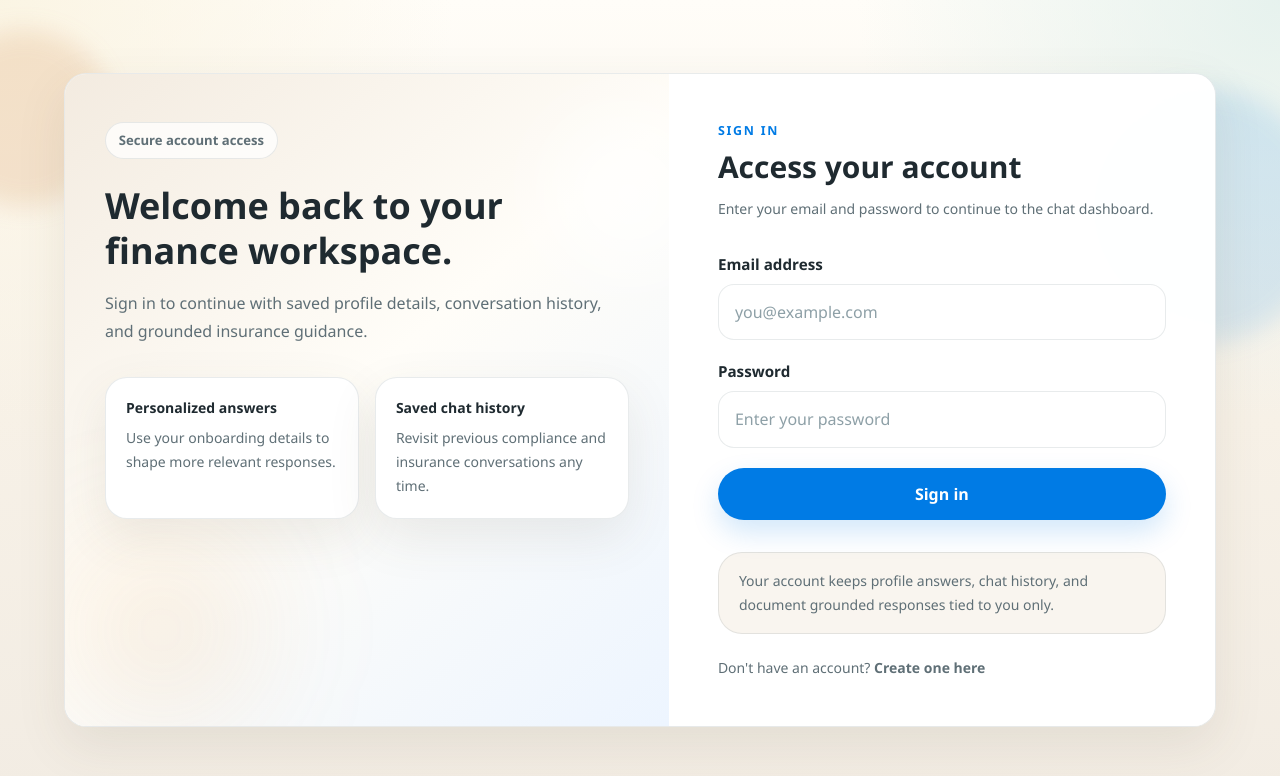
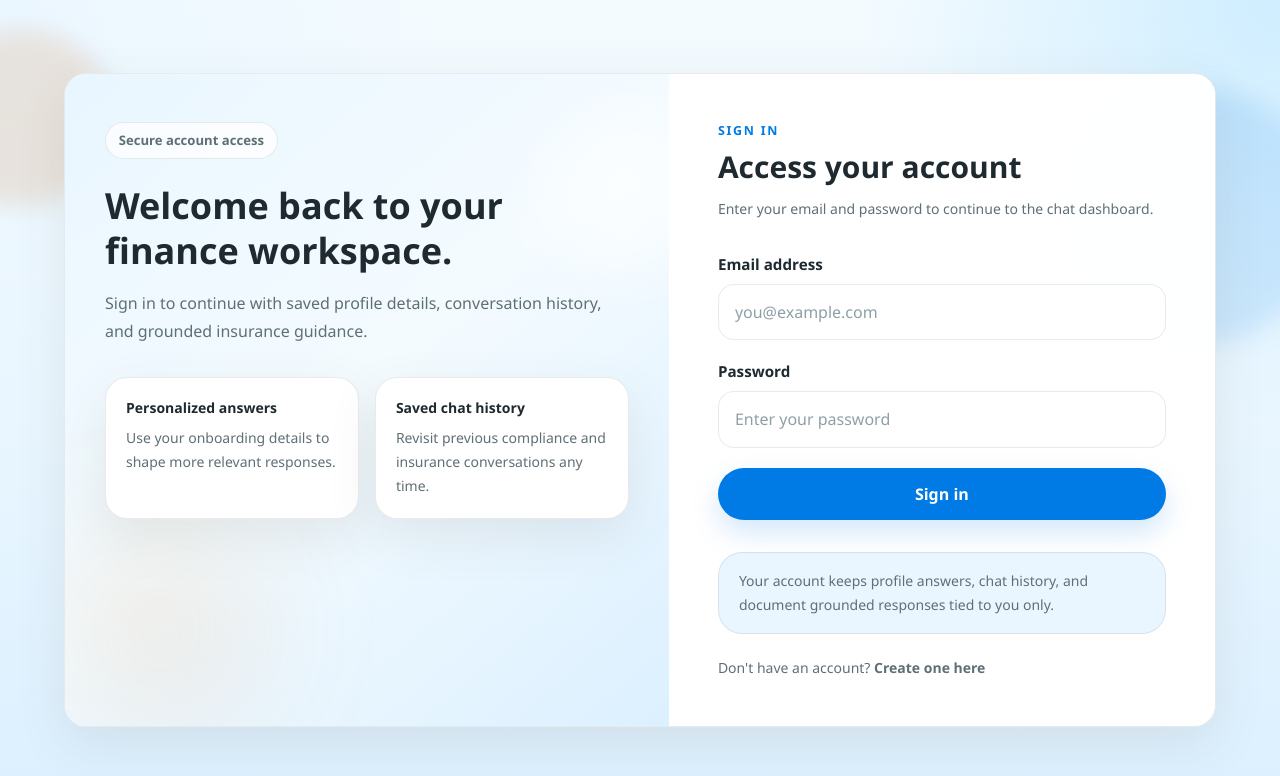
Before and after one commit to Milan-Baldaniya/Finance-Chatbot, a Next.js app in the folder frontend/: page /sign-in in a window 1280 px wide. Shown: the top 776 px of the page. Built offline with nearby package versions, Linux system fonts and the light colour scheme.

Commit message:
feat: implement sign-in and sign-up pages with associated styles

```diff
--- a/frontend/app/(auth)/sign-in/page.tsx
+++ b/frontend/app/(auth)/sign-in/page.tsx
@@ -20,7 +20,7 @@ export default async function SignIn({
 
       <div className="relative mx-auto flex min-h-[calc(100vh-4rem)] max-w-6xl items-center">
         <div className="surface-card grid w-full overflow-hidden rounded-[34px] md:grid-cols-[1.05fr_0.95fr]">
-          <section className="relative overflow-hidden bg-[linear-gradient(140deg,#f3ebe0_0%,#fffdf8_48%,#edf5ff_100%)] px-8 py-10 md:px-10 md:py-12">
+          <section className="relative overflow-hidden bg-[linear-gradient(140deg,#e9f6ff_0%,#f4fbff_48%,#dcf0ff_100%)] px-8 py-10 md:px-10 md:py-12">
             <div className="absolute -right-10 top-10 h-40 w-40 rounded-full bg-white/70 blur-2xl" />
             <div className="absolute bottom-0 left-0 h-48 w-48 rounded-full bg-[rgba(210,136,66,0.13)] blur-3xl" />
 
--- a/frontend/app/(auth)/sign-up/page.tsx
+++ b/frontend/app/(auth)/sign-up/page.tsx
@@ -20,7 +20,7 @@ export default async function SignUp({
 
       <div className="relative mx-auto flex min-h-[calc(100vh-4rem)] max-w-6xl items-center">
         <div className="surface-card grid w-full overflow-hidden rounded-[34px] md:grid-cols-[1fr_1fr]">
-          <section className="relative overflow-hidden bg-[linear-gradient(155deg,#eef5f2_0%,#fffef9_46%,#f3e8d8_100%)] px-8 py-10 md:px-10 md:py-12">
+          <section className="relative overflow-hidden bg-[linear-gradient(155deg,#e9f6ff_0%,#f4fbff_46%,#dcf0ff_100%)] px-8 py-10 md:px-10 md:py-12">
             <div className="absolute right-0 top-0 h-52 w-52 rounded-full bg-white/75 blur-3xl" />
             <div className="absolute bottom-0 left-0 h-56 w-56 rounded-full bg-[rgba(0,123,229,0.12)] blur-3xl" />
 
--- a/frontend/app/globals.css
+++ b/frontend/app/globals.css
@@ -1,14 +1,14 @@
 @import "tailwindcss";
 
 :root {
-  --bg-primary: #f6f1e8;
-  --bg-secondary: #fffdf8;
-  --bg-tertiary: #f1ebe1;
+  --bg-primary: #e9f6ff;
+  --bg-secondary: #f4fbff;
+  --bg-tertiary: #dcf0ff;
   --bg-card: rgba(255, 255, 255, 0.88);
   --bg-card-strong: #ffffff;
-  --bg-card-soft: rgba(249, 245, 238, 0.92);
+  --bg-card-soft: rgba(233, 246, 255, 0.92);
   --bg-input: rgba(255, 255, 255, 0.96);
-  --bg-hover: #f1ede6;
+  --bg-hover: #dcf0ff;
 
   --text-primary: #1f2a30;
   --text-secondary: #5f6f76;
@@ -66,9 +66,9 @@ html {
 body {
   min-height: 100vh;
   background:
-    radial-gradient(circle at top left, rgba(250, 243, 224, 0.85), transparent 30%),
-    radial-gradient(circle at top right, rgba(226, 240, 236, 0.85), transparent 28%),
-    linear-gradient(180deg, #fffdf8 0%, #f7f1e7 52%, #f2ece3 100%);
+    radial-gradient(circle at top left, rgba(233, 246, 255, 0.85), transparent 30%),
+    radial-gradient(circle at top right, rgba(200, 235, 255, 0.85), transparent 28%),
+    linear-gradient(180deg, #f4fbff 0%, #e9f6ff 52%, #dcf0ff 100%);
   color: var(--text-primary);
   font-family: var(--font-sans-stack);
   -webkit-font-smoothing: antialiased;
```
